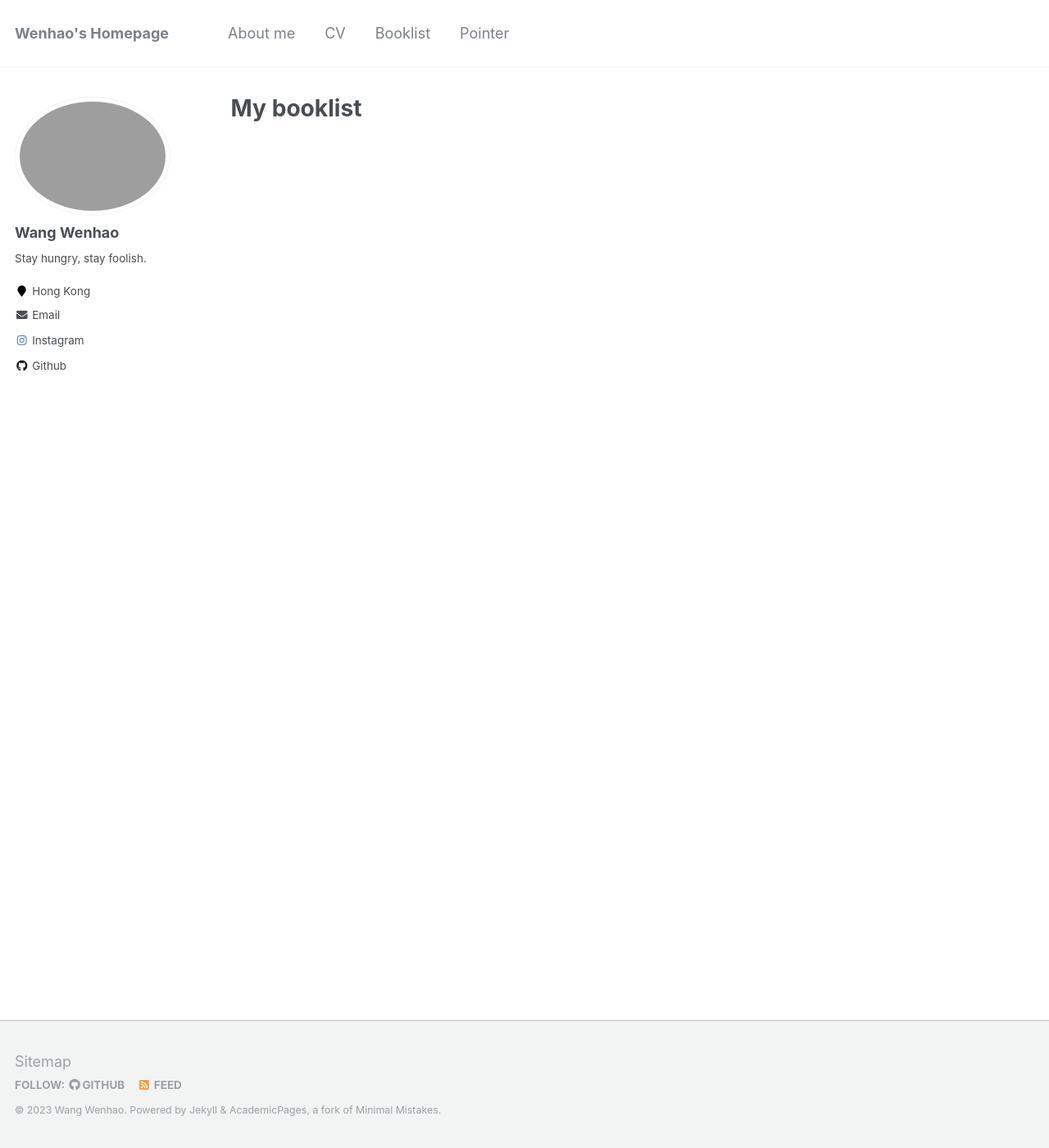
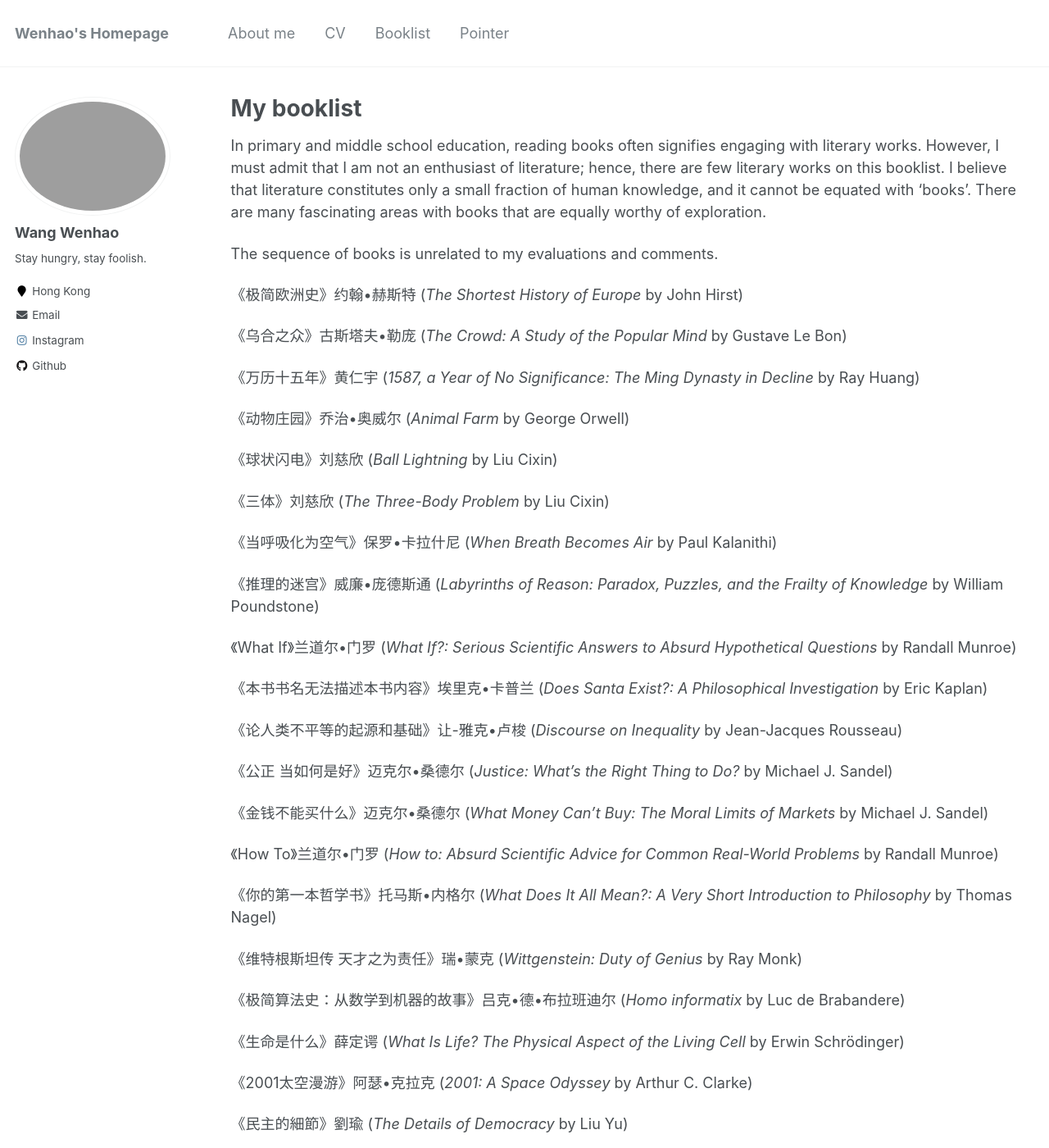
Before and after one commit to Hao-Starrr/Hao-Starrr.github.io, a Jekyll site: the page built from _pages/booklist.md, in a window 1280 px wide and 1400 px high. Shown: the whole window at 82% size. Built offline with Jekyll 4.4.1, drawn with Linux system fonts in a browser that asks for light colours; some of the changed text lies outside the part shown.

Commit message:
Update booklist.md

```diff
--- a/_pages/booklist.md
+++ b/_pages/booklist.md
@@ -7,3 +7,127 @@ sitemap: true
 redirect_from:
   - /booklist
 ---
+
+
+
+In primary and middle school education, reading books often signifies engaging with literary works. However, I must admit that I am not an enthusiast of literature; hence, there are few literary works on this booklist. I believe that literature constitutes only a small fraction of human knowledge, and it cannot be equated with 'books'. There are many fascinating areas with books that are equally worthy of exploration.
+
+
+The sequence of books is unrelated to my evaluations and comments.
+
+《极简欧洲史》约翰•赫斯特
+(*The Shortest History of Europe* by John Hirst)
+
+《乌合之众》古斯塔夫•勒庞
+(*The Crowd: A Study of the Popular Mind* by Gustave Le Bon)
+
+《万历十五年》黄仁宇
+(*1587, a Year of No Significance: The Ming Dynasty in Decline* by Ray Huang)
+
+《动物庄园》乔治•奥威尔
+(*Animal Farm* by George Orwell)
+
+《球状闪电》刘慈欣
+(*Ball Lightning* by Liu Cixin)
+
+《三体》刘慈欣
+(*The Three-Body Problem* by Liu Cixin)
+
+《当呼吸化为空气》保罗•卡拉什尼
+(*When Breath Becomes Air* by Paul Kalanithi)
+
+《推理的迷宫》威廉•庞德斯通
+(*Labyrinths of Reason: Paradox, Puzzles, and the Frailty of Knowledge* by William Poundstone)
+
+《What If》兰道尔•门罗
+(*What If?: Serious Scientific Answers to Absurd Hypothetical Questions* by Randall Munroe)
+
+《本书书名无法描述本书内容》埃里克•卡普兰
+(*Does Santa Exist?: A Philosophical Investigation* by Eric Kaplan)
+
+《论人类不平等的起源和基础》让-雅克•卢梭
+(*Discourse on Inequality* by Jean-Jacques Rousseau)
+
+《公正 当如何是好》迈克尔•桑德尔
+(*Justice: What's the Right Thing to Do?* by Michael J. Sandel)
+
+《金钱不能买什么》迈克尔•桑德尔
+(*What Money Can't Buy: The Moral Limits of Markets* by Michael J. Sandel)
+
+《How To》兰道尔•门罗
+(*How to: Absurd Scientific Advice for Common Real-World Problems* by Randall Munroe)
+
+《你的第一本哲学书》托马斯•内格尔
+(*What Does It All Mean?: A Very Short Introduction to Philosophy* by Thomas Nagel)
+
+《维特根斯坦传 天才之为责任》瑞•蒙克
+(*Wittgenstein: Duty of Genius* by Ray Monk)
+
+《极简算法史：从数学到机器的故事》吕克•德•布拉班迪尔
+(*Homo informatix* by Luc de Brabandere)
+
+《生命是什么》薛定谔
+(*What Is Life? The Physical Aspect of the Living Cell* by Erwin Schrödinger)
+
+《2001太空漫游》阿瑟•克拉克
+(*2001: A Space Odyssey* by Arthur C. Clarke)
+
+《民主的細節》劉瑜
+(*The Details of Democracy* by Liu Yu)
+
+《信息简史》詹姆斯•格雷克
+(*The Information: A History, A Theory, A Flood* by James Gleick)
+
+《對權威的服從》斯坦利·米爾格拉姆
+(*Obedience to Authority: An Experimental View* by Stanley Milgram)
+
+《正信的佛教》聖嚴法師
+(*Orthodox Chinese Buddhism* by Master Sheng Yen)
+
+《流浪地球》刘慈欣
+(*The Wandering Earth* by Liu Cixin)
+
+《哥伦比亚的倒影》木心
+(*Reflection of Colombia* by Mu Xin)
+
+《孤独深处》郝景芳
+(*In the Depths of Loneliness* by Hao Jingfang)
+
+《去远方》郝景芳
+(*Going Far* by Hao Jingfang)
+
+《圆圈正义》罗翔
+(*The Circle Justice* by Luo Xiang)
+
+《贫穷的的本质》阿比吉特·班纳吉 埃斯特·迪弗洛
+(*Poor Economics: A Radical Rethinking of the Way to Fight Global Poverty* by Abhijit V.Banerjee and Esther Duflo)
+
+
+*Philosophy of Science: A Very Short Introduction* by Samir Okasha
+
+*Faith vs. Fact-Why Science and Region are Incompatible* by Jerry Coyne
+
+*Logic: A Very Short Introduction* by Graham Priest
+
+*Political Philosophy: A Very Short Introduction* by David Miller
+
+*Why I Am Not a Christian* by Bertrant Russell
+
+*Darwinian Aesthetics: Sexual selection and the biology of beauty* by Karl Grammer et al.
+
+《我的二本学生》黄灯
+
+《悖论研究》陈波
+
+《薛兆丰经济学讲义》薛兆丰
+
+《进击的智人》河森堡
+
+《汪洋战争》何夕
+
+《伤心者》何夕
+
+《完美末日》刘洋
+
+---------------------
+(Updated to 2022)
```
